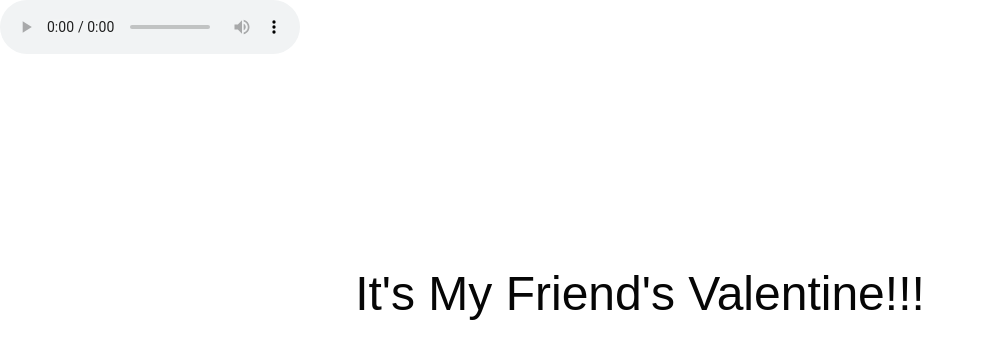
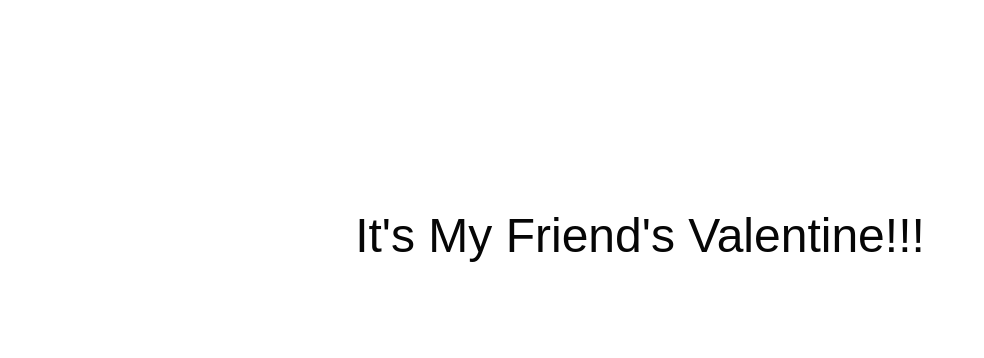
Before and after one commit to Hack-me-soon/Valentines_Day, a website: page index.html in a window 1280 px wide. Shown: the whole page, without its empty margins (0-984 px from the left). Drawn offline with nearby package versions, Linux system fonts and the light colour scheme.

Commit message:
Update index.html

```diff
--- a/index.html
+++ b/index.html
@@ -14,7 +14,7 @@
 
   <body>
     <div class="loading"></div>
-	<audio class="song" controls loop>
+	<audio class="song" autoplay>
         <source src="bgm.mp3"></source>
 	   Your browser isn't invited for super fun audio time.
     </audio>
```
